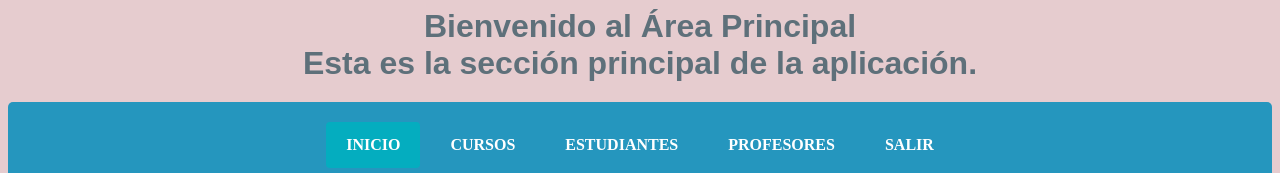
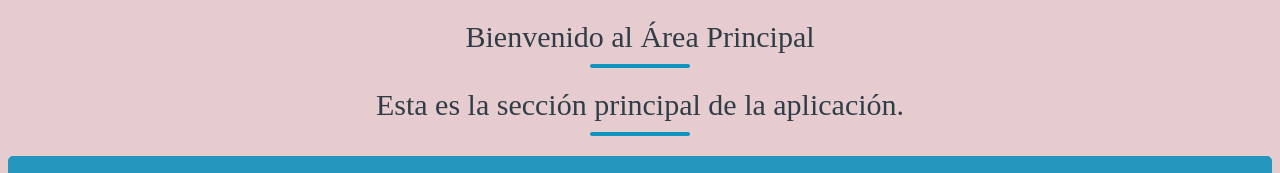
Before and after one commit to Mariajose2134/Proyecto, a plain HTML site: page Área_Principal.html in a window 1280 px wide. Shown: the top 173 px of the page. Drawn offline with Linux system fonts and the light colour scheme.

Commit message:
Ajustes en titulos

```diff
--- a/estiloPrincipal.css
+++ b/estiloPrincipal.css
@@ -1,16 +1,38 @@
 body{
       background-color: #e6cccf;
     }
-    .title {
-      text-align: center;
-      font-family: Arial, sans-serif;
-      margin: 0;
-      color: #5e707a;
-    }
-      h1:hover {
-    color:
-#4b5c66;
-    transform: scale(1.1);
+   .title {
+  text-align: center;
+  font-size: 30px;
+  font-weight: normal;
+  color: #303c47;
+  position: relative;
+}
+
+.title::after {
+  content: "";
+  display: block;
+  width: 100px;
+  height: 4px;
+  background-color: #0f94bd;
+  /* azul del menú */
+  margin: 10px auto 0;
+  border-radius: 2px;
+}
+
+.title:hover {
+  text-shadow: 0px 3px 8px rgba(0, 0, 0, 0.25);
+}
+
+.title2:hover {
+  text-shadow: 0px 3px 8px rgba(0, 0, 0, 0.25);
+}
+
+.title2 {
+  font-size: 30px;
+  color: #566a7c;
+  position: relative;
+  font-weight: normal;
 }
 
     .menu, footer {
```
Also changed, not shown: Login/Login.html (+6 -0 lines).
